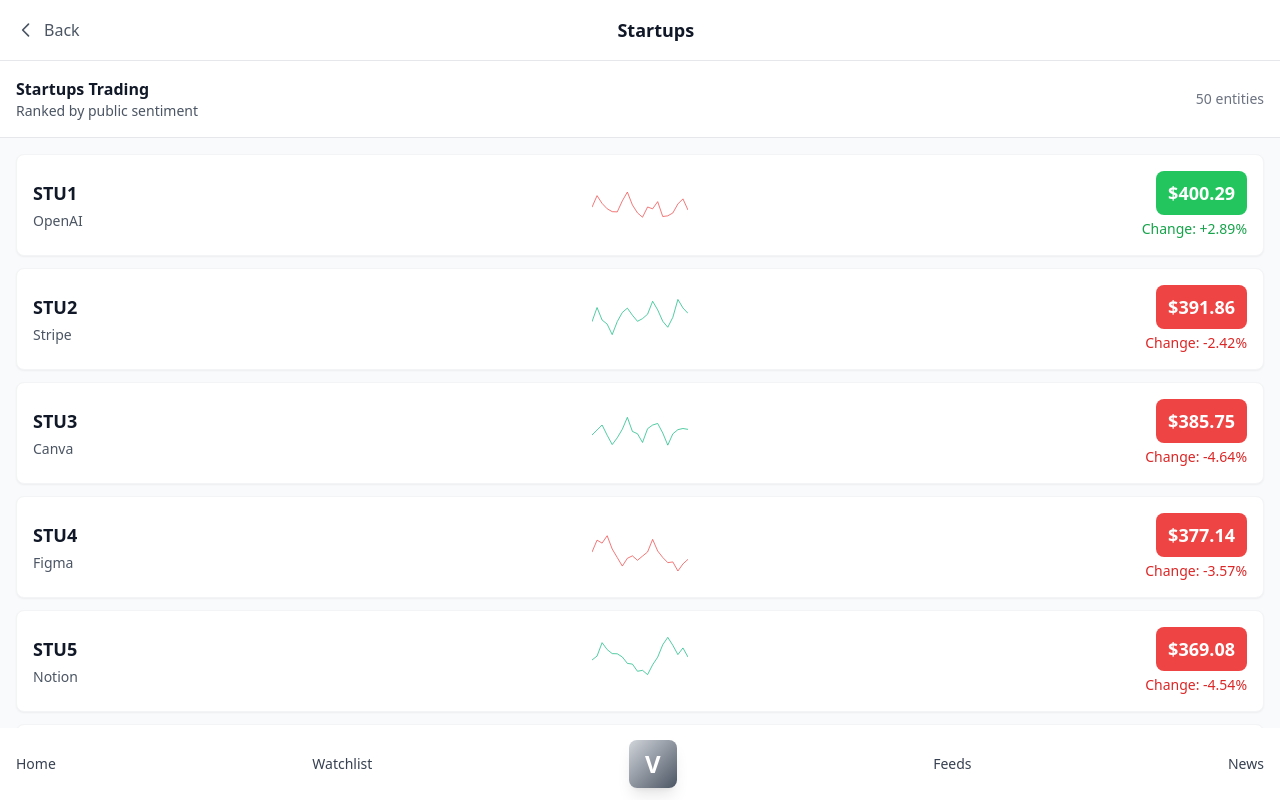
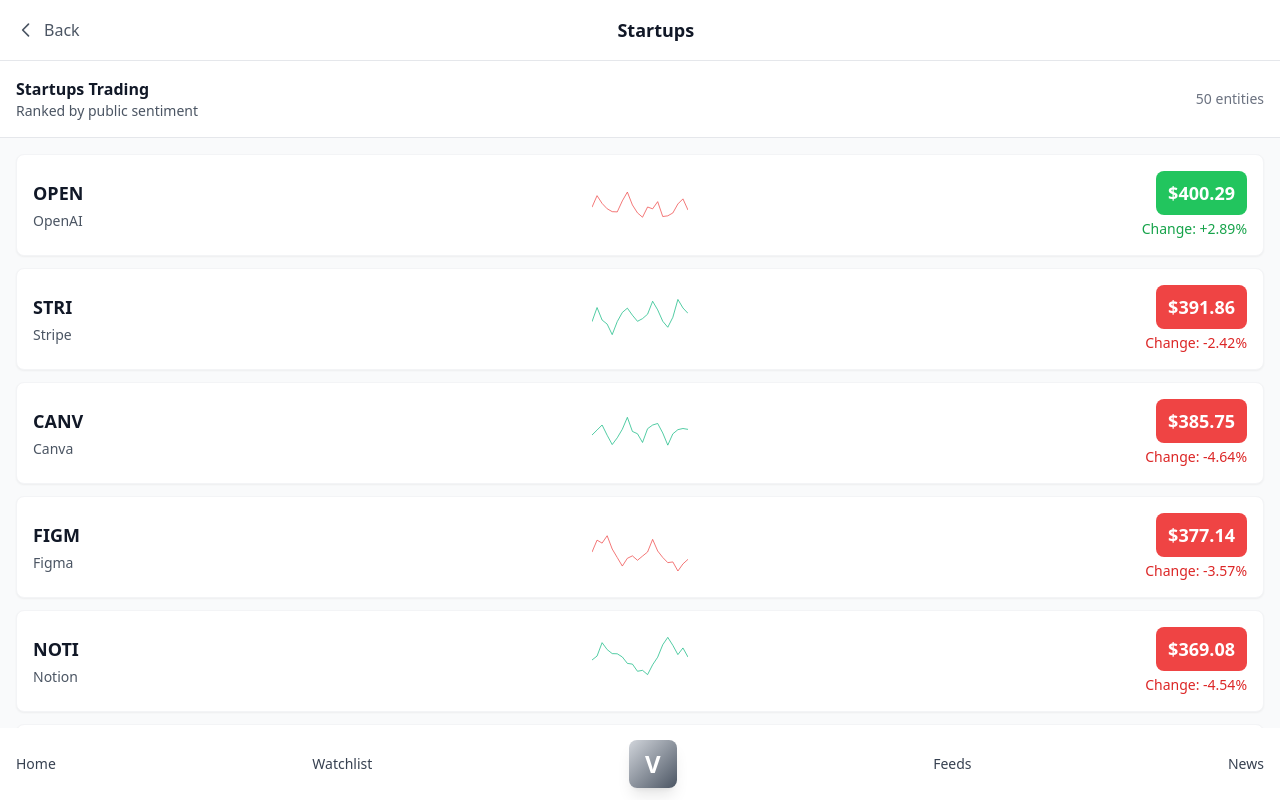
Before and after one commit to taelanulicny/voro, a React (Vite) app: page / in a window 1280 px wide. Both pictures are taken after a click on the button "Startups". Shown: the top 800 px of the page. Built offline with nearby package versions, Linux system fonts and the light colour scheme.

Commit message:
Generate realistic tickers based on entity names instead of generic codes

```diff
--- a/CategoryPage.tsx
+++ b/CategoryPage.tsx
@@ -110,7 +110,22 @@
       });
 
       const entityName = getEntityName(category, rank);
-      const ticker = `${categoryPrefix}${rank}`;
+
+      // Generate realistic ticker based on entity name
+      const getEntityTicker = (name: string, category: string) => {
+        // Extract meaningful parts of the name for ticker
+        const words = name.split(' ');
+        if (words.length === 1) {
+          // Single word - take first 3-4 letters
+          return words[0].substring(0, 4).toUpperCase();
+        } else {
+          // Multiple words - take first letter of each word, max 4 chars
+          const initials = words.map(word => word.charAt(0)).join('').substring(0, 4);
+          return initials.toUpperCase();
+        }
+      };
+
+      const ticker = getEntityTicker(entityName, category);
 
       entities.push({
         id: i + 1,
--- a/Trade.tsx
+++ b/Trade.tsx
@@ -170,10 +170,26 @@
 
       const entityName = getEntityName(category, rank);
 
+      // Generate realistic ticker based on entity name
+      const getEntityTicker = (name: string, category: string) => {
+        // Extract meaningful parts of the name for ticker
+        const words = name.split(' ');
+        if (words.length === 1) {
+          // Single word - take first 3-4 letters
+          return words[0].substring(0, 4).toUpperCase();
+        } else {
+          // Multiple words - take first letter of each word, max 4 chars
+          const initials = words.map(word => word.charAt(0)).join('').substring(0, 4);
+          return initials.toUpperCase();
+        }
+      };
+
+      const ticker = getEntityTicker(entityName, category);
+
       entities.push({
         id: i + 1,
         name: entityName,
-        ticker: `${categoryPrefix}${rank}`,
+        ticker: ticker,
         price: Math.round(price * 100) / 100,
         change: Math.round(change * 100) / 100,
         changePercent: Math.round(changePercent * 100) / 100,
```
